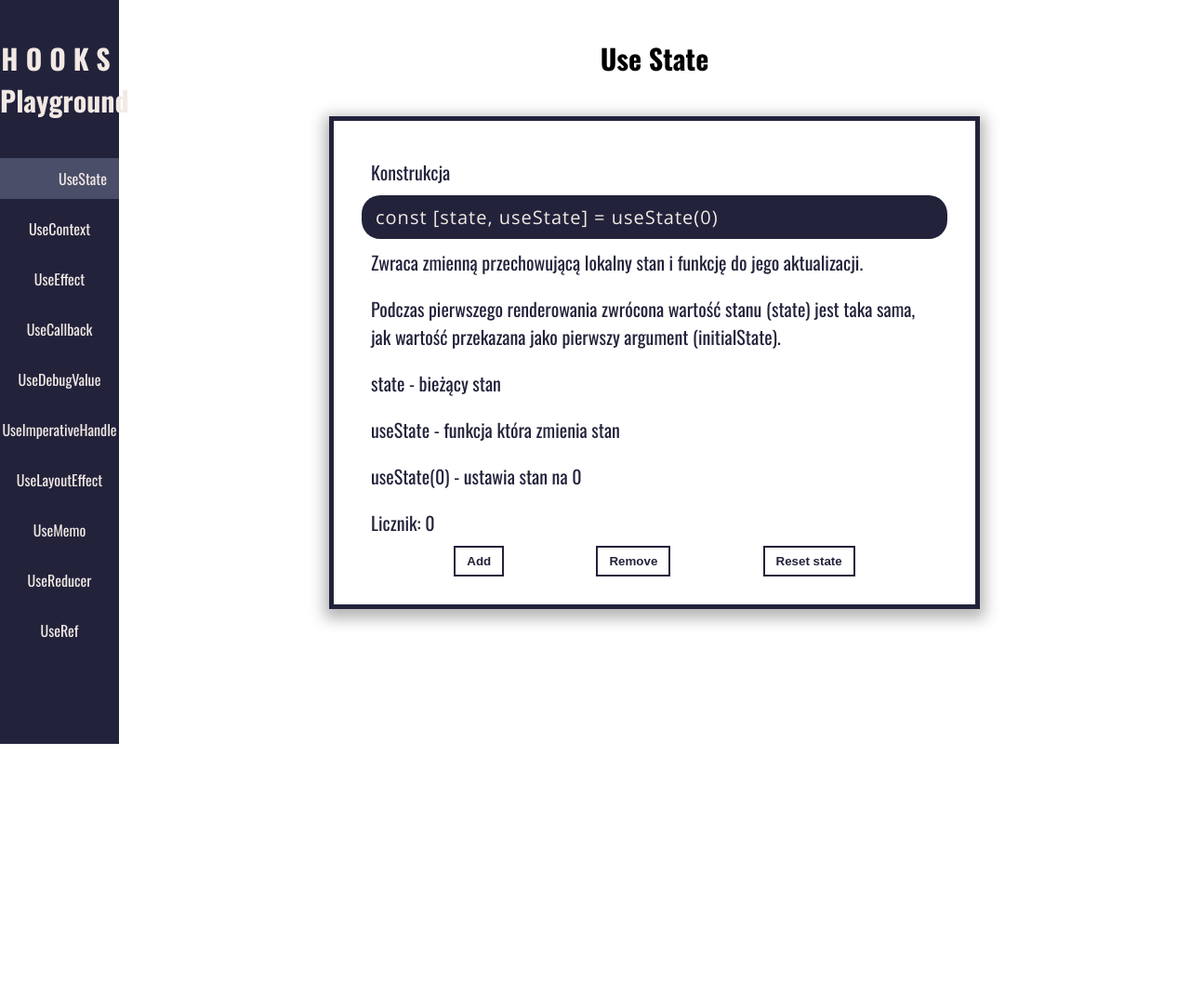
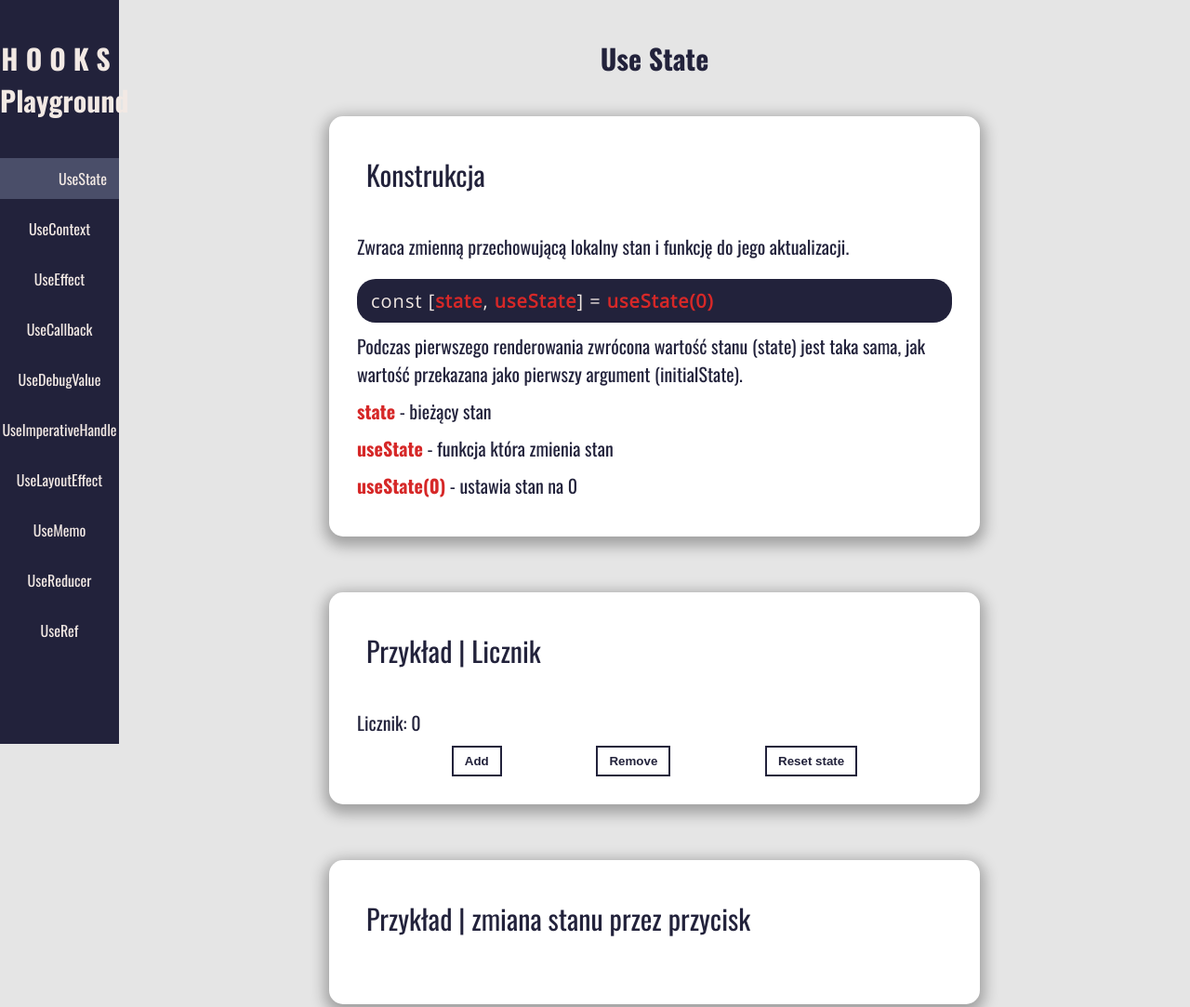
Before and after one commit to xFreshu/Hooks-Playground, a React app: page /UseState in a window 1280 px wide. Shown: the top 1083 px of the page at 93% size. Before the commit the page ends 800 px from the top, so only its background shows below. Built offline with nearby package versions, Linux system fonts and the light colour scheme; a web font is replaced by a local one.

Commit message:
refactored view, added card template

```diff
--- a/src/Assets/styles/GlobalStyles.js
+++ b/src/Assets/styles/GlobalStyles.js
@@ -1,4 +1,5 @@
 import { createGlobalStyle } from 'styled-components';
+import { theme } from "./Theme";
 
 const GlobalStyles = createGlobalStyle`
   *, *::before, *::after{
@@ -8,6 +9,8 @@ const GlobalStyles = createGlobalStyle`
   }
   html{
     font-family: 'Oswald', sans-serif;
+    background-color: #E5E5E5;
+    color: ${theme.colors.primaryFont};
   }
 `;
 
--- a/src/Assets/styles/Theme.js
+++ b/src/Assets/styles/Theme.js
@@ -2,7 +2,7 @@ export const theme = {
   colors: {
     primaryFont: "#22223b",
     secondaryFont: "#f2e9e4",
-    specialFont: "d62828"
+    specialFont: "#d62828"
   },
   navigation: {
     bgColor: "#22223b",
--- a/src/components/Organism/Navigation/Navigation/Navigation.styled.js
+++ b/src/components/Organism/Navigation/Navigation/Navigation.styled.js
@@ -5,7 +5,7 @@ import { theme } from "../../../../Assets/styles/Theme";
 export const activeClassName = "nav-item-active";
 
 export const Wrapper = styled.ul`
-  position: absolute;
+  position: fixed;
   top: 0;
   left: 0;
   width: 10%;
--- /dev/null
+++ b/src/components/Templates/Card.styled.js
@@ -0,0 +1,16 @@
+import styled from "styled-components";
+
+export const Card = styled.div`
+  display: flex;
+  flex-direction: column;
+  width: 700px;
+  padding: 30px;
+  border-radius: 15px;
+  box-shadow: 0 5px 15px 5px rgba(0, 0, 0, 0.3);
+  background-color: #FFFFFF;
+  margin-bottom: 60px;
+`;
+export const CardName = styled.span`
+  font-size: 30px;
+  margin: 10px 10px 40px 10px;
+`
--- a/src/components/Views/HooksView/Basic/UseStateView/UseStateView.js
+++ b/src/components/Views/HooksView/Basic/UseStateView/UseStateView.js
@@ -1,84 +1,36 @@
 import React, { useState } from "react";
-import styled from "styled-components";
-import { theme } from "../../../../../Assets/styles/Theme";
-
-const Wrapper = styled.div`
-  display: flex;
-  flex-direction: column;
-  justify-content: center;
-  align-items: center;
-  position: absolute;
-  left: 10%;
-  width: 90%;
-`;
-const Header = styled.span`
-  font-size: 30px;
-  margin: 40px 0;
-  font-weight: 700;
-`;
-const Card = styled.div`
-  display: flex;
-  flex-direction: column;
-  width: 700px;
-  border: solid 5px ${theme.navigation.bgColor};
-  padding: 30px;
-  box-shadow: 0 5px 15px 5px rgba(0, 0, 0, 0.3);
-`;
-const Code = styled.div`
-  background-color: ${theme.navigation.bgColor};
-  border-radius: 20px;
-  color: ${theme.navigation.fontColor};
-  padding: 10px 15px;
-  font-family: 'Open Sans', sans-serif;
-  font-size: 20px;
-  letter-spacing: 1px;
-`;
-const Span = styled.span`
-  color: ${theme.navigation.bgColor};
-  margin: 10px;
-  font-size: 20px;
-`;
-const ButtonsContainer = styled.div`
-  display: flex;
-  width: 100%;
-  justify-content: space-evenly;
-`;
-const Button = styled.button`
-  background-color: transparent;
-  border: solid 2px ${theme.navigation.bgColor};
-  padding: 7px 12px;
-  font-weight: 700;
-  color: ${theme.navigation.bgColor};
-  transition: .5s;
-  outline: none;
-
-  :hover {
-    background-color: ${theme.navigation.bgColor};
-    color: ${theme.navigation.fontColor};
-  }
-`;
+import { Card, CardName } from "../../../../Templates/Card.styled";
+import { Wrapper, Header,  Code, Text, Button, ButtonsContainer, SpecialText } from "./UseStateView.styled";
 
 const UseStateView = () => {
   const [count, setCount] = useState(0);
+  // const [names, setNames] = useState([]);
   return (
     <Wrapper>
       <Header>Use State</Header>
       <Card>
-        <Span>Konstrukcja</Span>
-        <Code>const [state, useState] = useState(0)</Code>
-        <Span>Zwraca zmienną przechowującą lokalny stan i funkcję do jego aktualizacji.</Span>
-        <Span>Podczas pierwszego renderowania zwrócona wartość stanu (state) jest taka sama, jak wartość przekazana jako
-          pierwszy argument (initialState).</Span>
-        <Span>state - bieżący stan</Span>
-        <Span>useState - funkcja która zmienia stan</Span>
-        <Span>useState(0) - ustawia stan na 0</Span>
-        <Span>Licznik: {count}</Span>
+        <CardName>Konstrukcja</CardName>
+        <Text>Zwraca zmienną przechowującą lokalny stan i funkcję do jego aktualizacji.</Text>
+        <Code>const [<SpecialText>state</SpecialText>, <SpecialText>useState</SpecialText>]
+          = <SpecialText>useState(0)</SpecialText></Code>
+        <Text>Podczas pierwszego renderowania zwrócona wartość stanu (state) jest taka sama, jak wartość przekazana jako
+          pierwszy argument (initialState).</Text>
+        <Text><SpecialText>state</SpecialText> - bieżący stan</Text>
+        <Text><SpecialText>useState</SpecialText> - funkcja która zmienia stan</Text>
+        <Text><SpecialText>useState(0)</SpecialText> - ustawia stan na 0</Text>
+      </Card>
+      <Card>
+        <CardName>Przykład | Licznik</CardName>
+        <Text>Licznik: {count}</Text>
         <ButtonsContainer>
           <Button onClick={() => setCount(newCount => newCount + 1)}>Add</Button>
           <Button onClick={() => setCount(newCount => newCount - 1)}>Remove</Button>
           <Button onClick={() => setCount(0)}>Reset state</Button>
         </ButtonsContainer>
       </Card>
+      <Card>
+        <CardName>Przykład | zmiana stanu przez przycisk</CardName>
+      </Card>
     </Wrapper>
   );
 };
--- /dev/null
+++ b/src/components/Views/HooksView/Basic/UseStateView/UseStateView.styled.js
@@ -0,0 +1,57 @@
+import styled from "styled-components";
+import { theme } from "../../../../../Assets/styles/Theme";
+
+export const Wrapper = styled.div`
+  display: flex;
+  flex-direction: column;
+  justify-content: center;
+  align-items: center;
+  position: absolute;
+  left: 10%;
+  width: 90%;
+`;
+export const Header = styled.span`
+  font-size: 30px;
+  margin: 40px 0;
+  font-weight: 700;
+`;
+
+export const Code = styled.div`
+  background-color: ${theme.navigation.bgColor};
+  border-radius: 20px;
+  color: ${theme.navigation.fontColor};
+  padding: 10px 15px;
+  font-family: 'Open Sans', sans-serif;
+  font-size: 20px;
+  letter-spacing: 1px;
+  margin: 10px 0;
+`;
+export const Text = styled.span`
+  color: ${theme.colors.primaryFont};
+  margin-bottom: 10px;
+  font-size: 20px;
+`;
+export const SpecialText = styled.span`
+  color: ${theme.colors.specialFont};
+  font-weight: 700;
+`
+
+export const ButtonsContainer = styled.div`
+  display: flex;
+  width: 100%;
+  justify-content: space-evenly;
+`;
+export const Button = styled.button`
+  background-color: transparent;
+  border: solid 2px ${theme.navigation.bgColor};
+  padding: 7px 12px;
+  font-weight: 700;
+  color: ${theme.navigation.bgColor};
+  transition: .5s;
+  outline: none;
+
+  :hover {
+    background-color: ${theme.navigation.bgColor};
+    color: ${theme.navigation.fontColor};
+  }
+`;
```
Also changed, not shown: public/index.html (+1 -1 lines).
